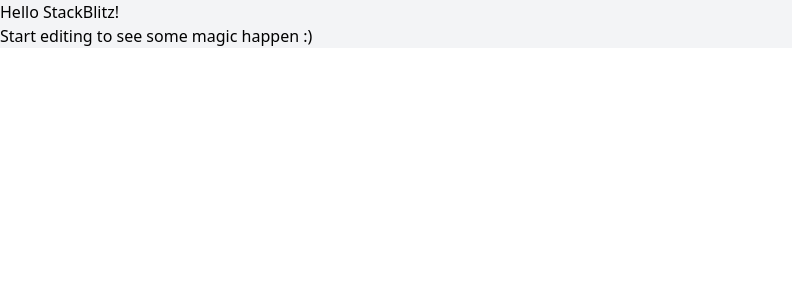
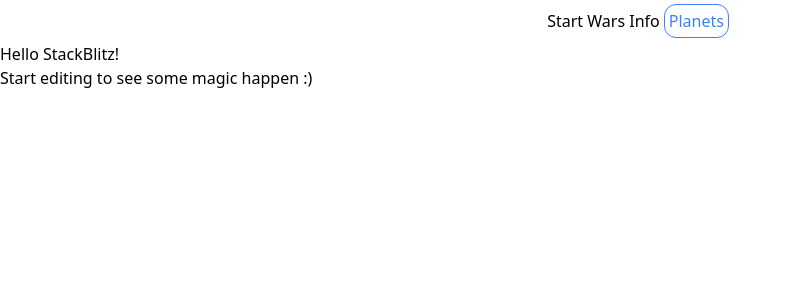
Before and after one commit to ssafadi/react-sw, a React (Create React App) app: page / in a window 1280 px wide. Shown: the top 300 px of the page, without its empty margins (0-792 px from the left). Built offline with nearby package versions, Linux system fonts and the light colour scheme.

Commit message:
1 file modified, 2 added

```diff
--- a/src/App.js
+++ b/src/App.js
@@ -1,9 +1,17 @@
 import React from "react";
 import "./style.css";
 
+import Navbar from "./Navbar";
+import CapsuleButton from "./CapsuleButton";
+
 export default function App() {
   return (
-    <div className="bg-gray-100">
+    <div className="">
+      <Navbar>
+        <div>Start Wars Info</div>
+        <CapsuleButton>Planets</CapsuleButton>
+      </Navbar>
+
       <h1>Hello StackBlitz!</h1>
       <p>Start editing to see some magic happen :)</p>
     </div>
--- /dev/null
+++ b/src/CapsuleButton.js
@@ -0,0 +1,16 @@
+import React from "react";
+
+export default function CapsuleButton(props) {
+  const color = "border-blue-500 text-blue-500 hover:bg-blue-600";
+  const buttonStyle =
+    "p-1 m-1 border rounded-xl transition duration-500 ease select-none hover:text-white focus:outline-none focus:shadow-outline";
+  return (
+    <button
+      type="button"
+      className={color + " " + buttonStyle}
+      onClick={props.onClick}
+    >
+      {props.children}
+    </button>
+  );
+}
--- /dev/null
+++ b/src/Navbar.js
@@ -0,0 +1,9 @@
+import React from "react";
+
+export default function Navbar(props) {
+  return (
+    <nav className="flex justify-center content-center items-center">
+      {props.children}
+    </nav>
+  );
+}
```
